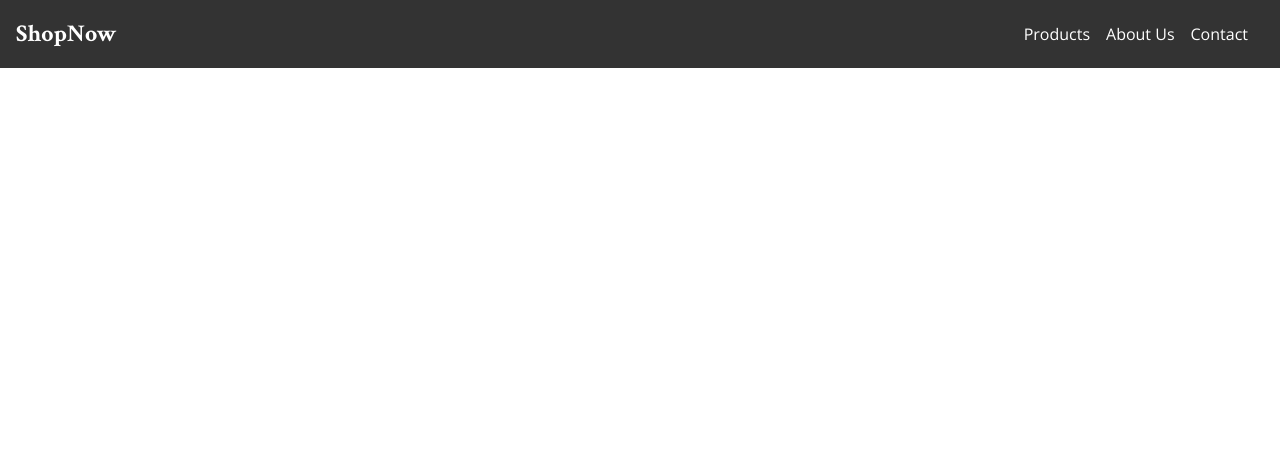
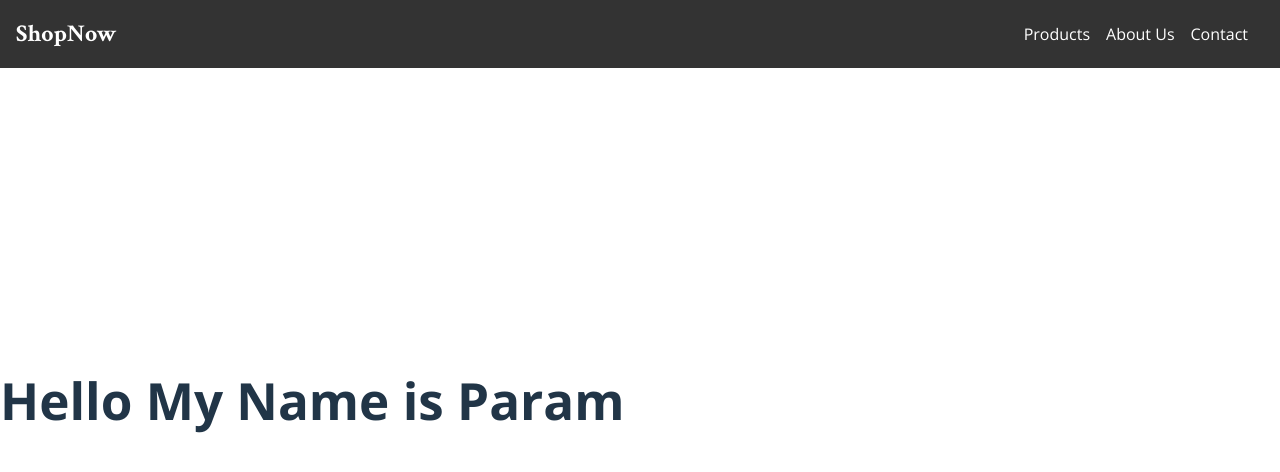
Before and after one commit to Grenud/Bayava-Kamdhenu, a React (Vite) app in the folder vite-project/: page / in a window 1280 px wide. Shown: the top 472 px of the page. Built offline with nearby package versions, Linux system fonts and the light colour scheme.

Commit message:
My 1st commit Param

```diff
--- a/vite-project/src/App.jsx
+++ b/vite-project/src/App.jsx
@@ -6,6 +6,7 @@ function App() {
   return (
     <>
     <Navbar/>
+    <h1>Hello My Name is Param</h1>
     </>
   )
 }
```
